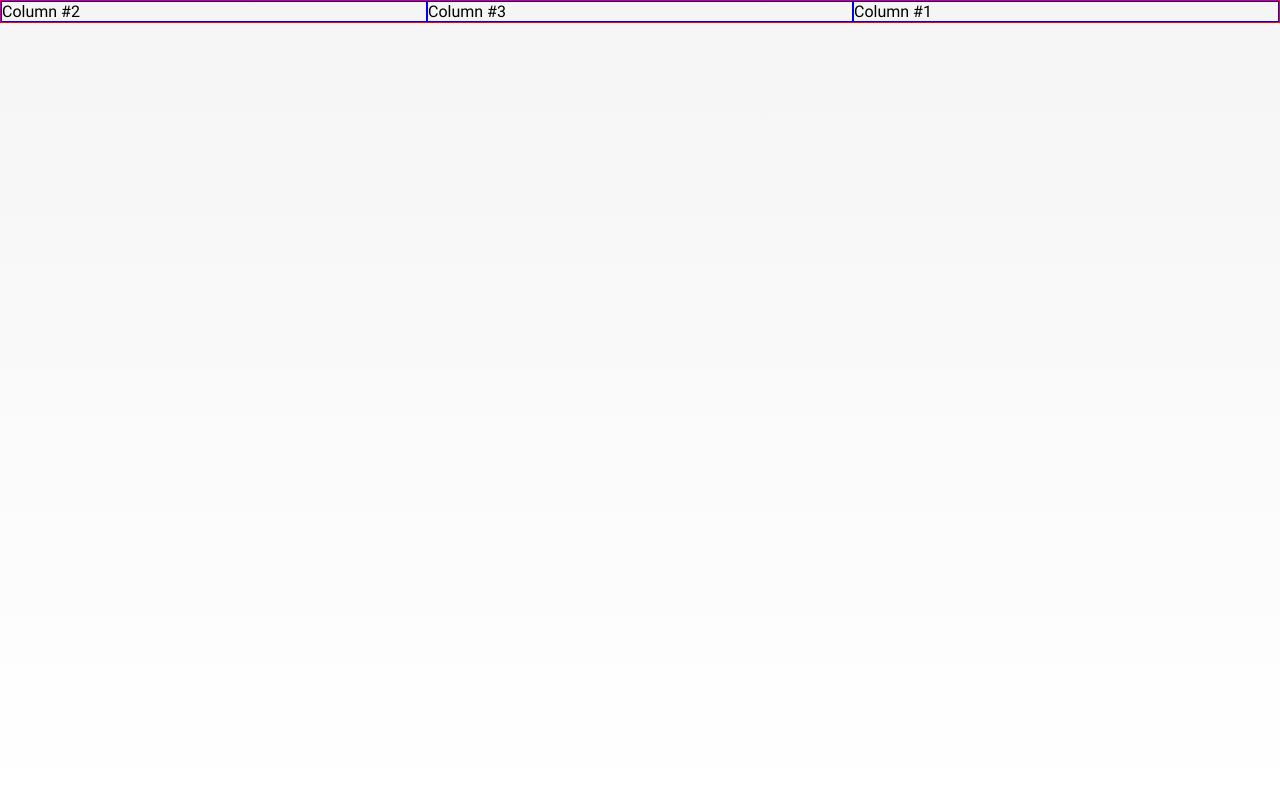
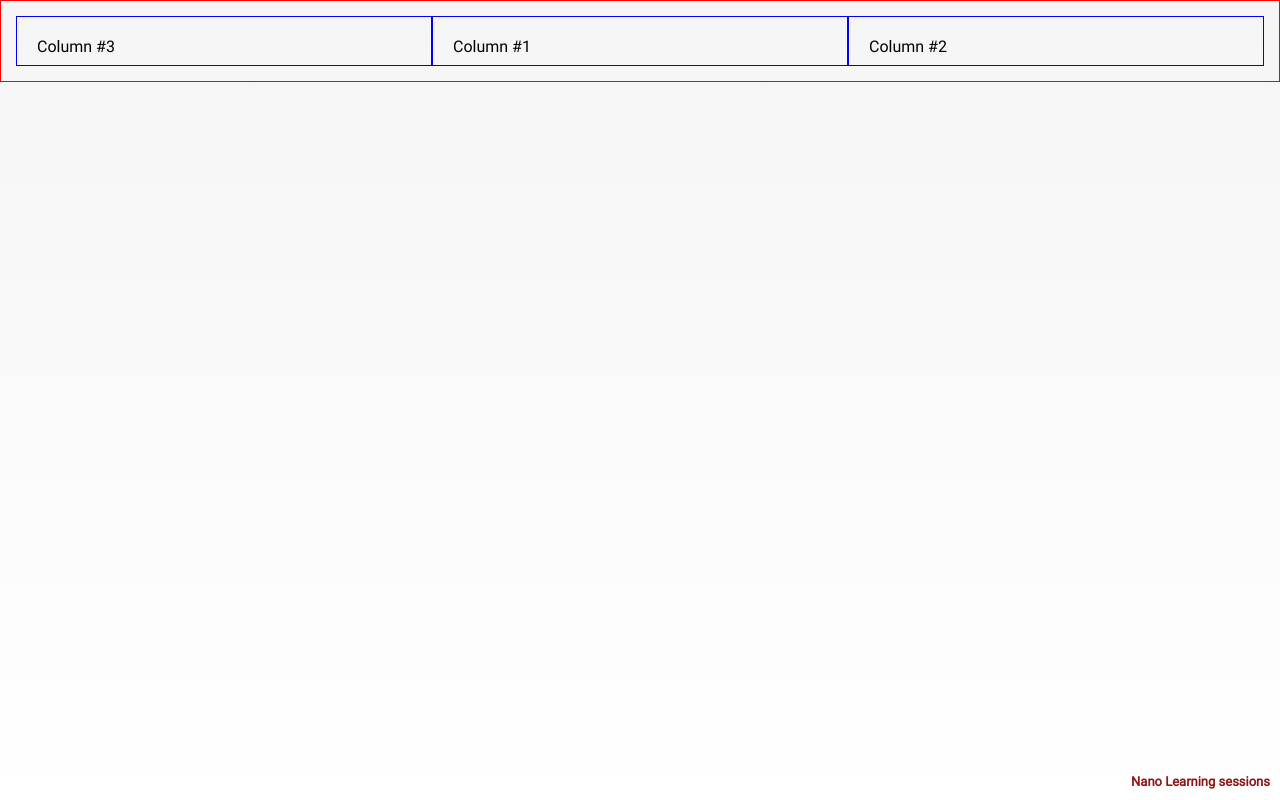
Before and after one commit to nano235/Working-with-CSS, a plain HTML site: page flexbox/2-Order/index.html in a window 1280 px wide. Drawn offline with Linux system fonts and the light colour scheme; a web font is replaced by a local one.

Commit message:
ordering the columns

```diff
--- a/flexbox/2-Order/index.html
+++ b/flexbox/2-Order/index.html
@@ -26,7 +26,11 @@
 
 
 
-
+    <div id="footer">
+      <a href="#" target='_blank'>
+        Nano Learning sessions
+      </a>
+    </div>
 
 
 
--- a/flexbox/2-Order/style.css
+++ b/flexbox/2-Order/style.css
@@ -22,12 +22,30 @@ body {
   overflow-x: hidden;
 }
 
+#footer {
+  position: fixed;
+  bottom: 10px;
+  right: 10px;
+}
+
+#footer a {
+  color: #8c1515;
+  font-weight: bold;
+  text-decoration: none;
+  font-size: 13px;
+}
+
 .flex-parent {
+  box-sizing: content-box;
+  padding: 15px;
+  height: 50px;
   display: flex;
   border: 1px solid red;
 }
 
 .box1, .box2, .box3 {
+  box-sizing: border-box;
+  padding: 20px;
   border: 1px solid blue;
   flex-basis: 33%;
   flex-shrink: 1;
@@ -35,11 +53,11 @@ body {
 }
 
 .box2 {
+  order: 3;
+}
+.box3 {
   order: 1;
 }
-.box3 {
+.box1 {
   order: 2;
 }
-.box1 {
-  order: 3;
-}
```
